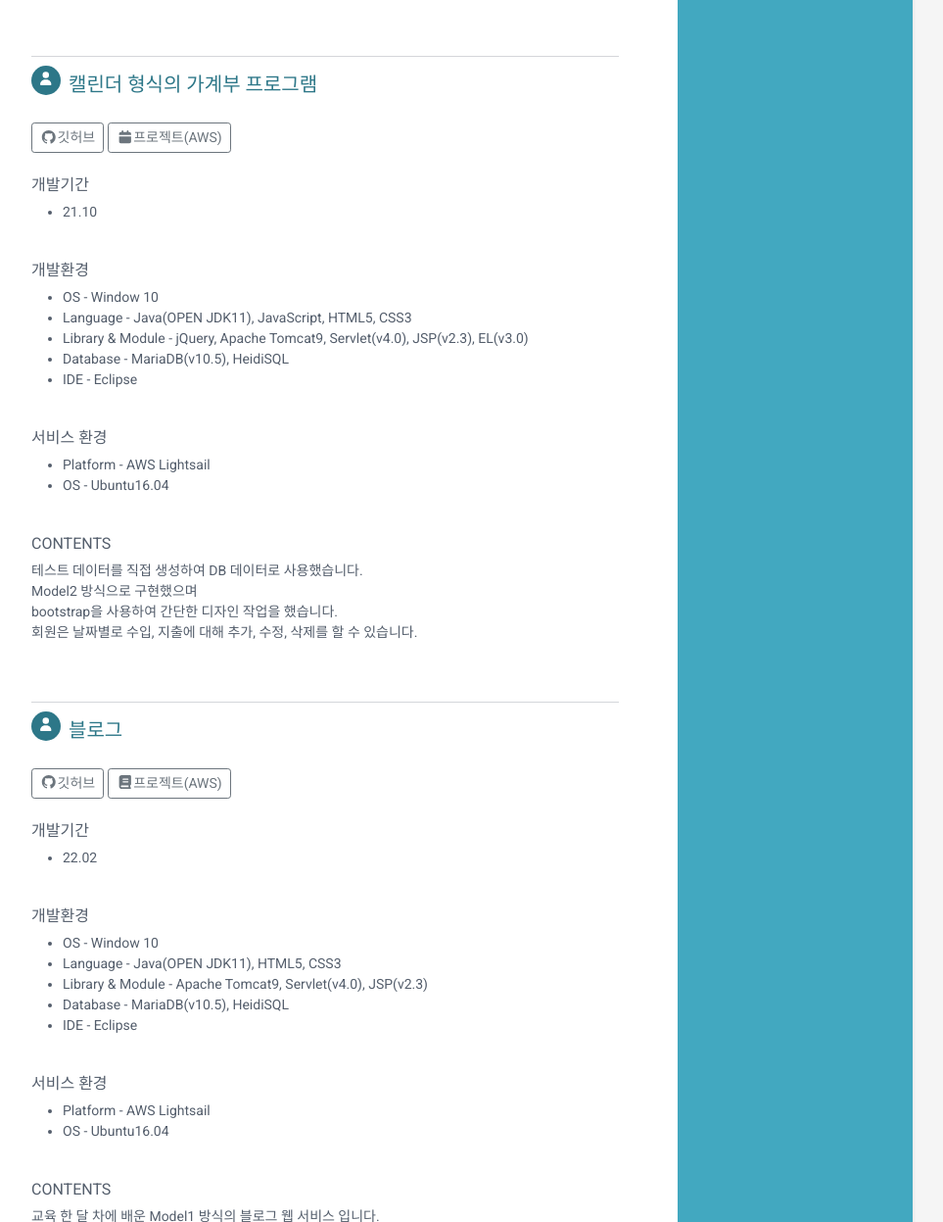
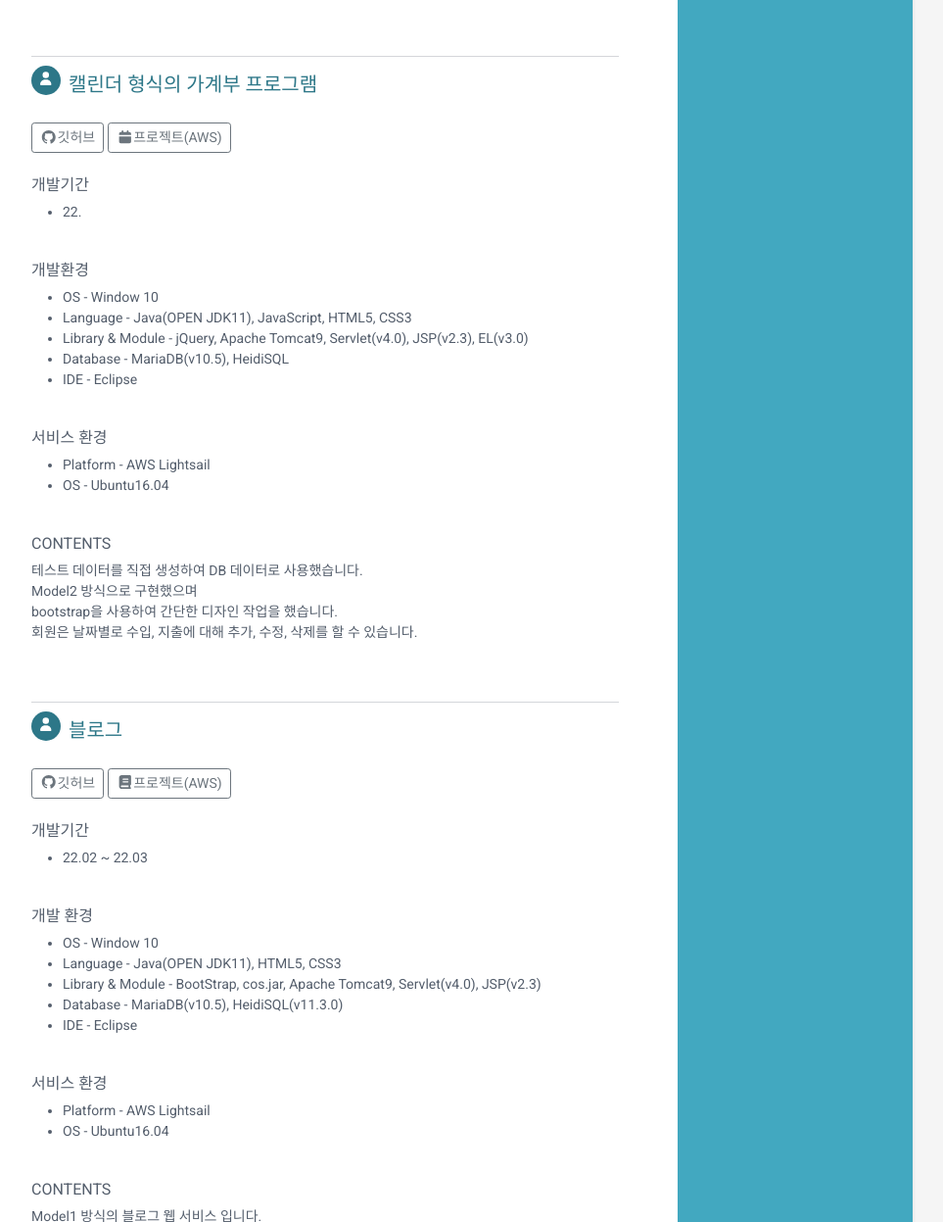
Before and after one commit to jawsjosiah/jawsjosiah.github.io, a plain HTML site: page index.html in a window 1280 px wide. Shown: the part 2262-3509 px from the top of the page at 98% size, without its empty margins (188-1151 px from the left). Drawn offline with Linux system fonts and the light colour scheme.

Commit message:
Add files via upload

```diff
--- a/index.html
+++ b/index.html
@@ -70,6 +70,7 @@
                 <ul class="list-unstyled interests-list">
                     <li>프로그래밍</li>
                     <li>웨이트 트레이닝</li>
+                    <li>주짓수</li>
                 </ul>
             </div>
             <!--//interests-->
@@ -255,9 +256,9 @@
                                 disabled="disabled">요구 사항 정의서</button></a>
                         <button type="button" class="btn btn-outline-secondary btn-sm"
                             onclick="window.open('img/ERD.png')">ERD</button>
-                        <a href="https://github.com/jawsjosiah" target="_blank"><button
+                        <a href="https://github.com/richOrange/orangePoolvilla" target="_blank"><button
                                 class="btn btn-outline-secondary btn-sm"><i class="fab fa-github"></i>깃허브</button></a>
-                        <a href="http://52.78.42.88" target="_blank"><button
+                        <a href="http://52.78.42.88/orangePoolvilla/all/homeController" target="_blank"><button
                                 class="btn btn-outline-secondary btn-sm" disabled="disabled"><i
                                     class="fab fa-gratipay"></i>프로젝트(AWS)</button></a>
                     </div>
@@ -295,7 +296,7 @@
                 </h2>
                 <div class="item">
                     <div class="project-type">
-                        <a href="https://github.com/jawsjosiah" target="_blank"><button
+                        <a href="https://github.com/jawsjosiah/cashbook_re" target="_blank"><button
                                 class="btn btn-outline-secondary btn-sm"><i class="fab fa-github"></i>깃허브</button></a>
                         <a href="http://52.78.42.88" target="_blank"><button
                                 class="btn btn-outline-secondary btn-sm"><i
@@ -304,7 +305,7 @@
                     <br>
                     <div class="project-type project-title">개발기간</div>
                     <ul>
-                        <li class="project-type">21.10</li>
+                        <li class="project-type">22.</li>
                     </ul>
                     <br>
                     <div class="project-type project-title">개발환경</div>
@@ -348,15 +349,15 @@
                     <br>
                     <div class="project-type project-title">개발기간</div>
                     <ul>
-                        <li class="project-type">22.02</li>
+                        <li class="project-type">22.02 ~ 22.03</li>
                     </ul>
                     <br>
-                    <div class="project-type project-title">개발환경</div>
+                    <div class="project-type project-title">개발 환경</div>
                     <ul>
                         <li class="project-type">OS - Window 10</li>
                         <li class="project-type">Language - Java(OPEN JDK11), HTML5, CSS3</li>
-                        <li class="project-type">Library & Module - Apache Tomcat9, Servlet(v4.0), JSP(v2.3)</li>
-                        <li class="project-type">Database - MariaDB(v10.5), HeidiSQL</li>
+                        <li class="project-type">Library & Module - BootStrap, cos.jar, Apache Tomcat9, Servlet(v4.0), JSP(v2.3)</li>
+                        <li class="project-type">Database - MariaDB(v10.5), HeidiSQL(v11.3.0)</li>
                         <li class="project-type">IDE - Eclipse</li>
                     </ul>
                     <br>
@@ -367,8 +368,10 @@
                     </ul>
                     <br>
                     <div class="project-type project-title">CONTENTS</div>
-                    <span class="project-tagline">교육 한 달 차에 배운 Model1 방식의 블로그 웹 서비스 입니다.
-                        <br>
+                    <span class="project-tagline">Model1 방식의 블로그 웹 서비스 입니다.
+                        <br>bootstrap을 사용하여 간단한 디자인 작업을 했습니다.
+                        <br>사진, 파일을 추가, 삭제할 수 있고
+                        <br>게시판 글, 방명록에 대해 추가, 수정, 삭제할 수 있습니다.
                     </span>
                 </div>
                 <!--//item-->
```
